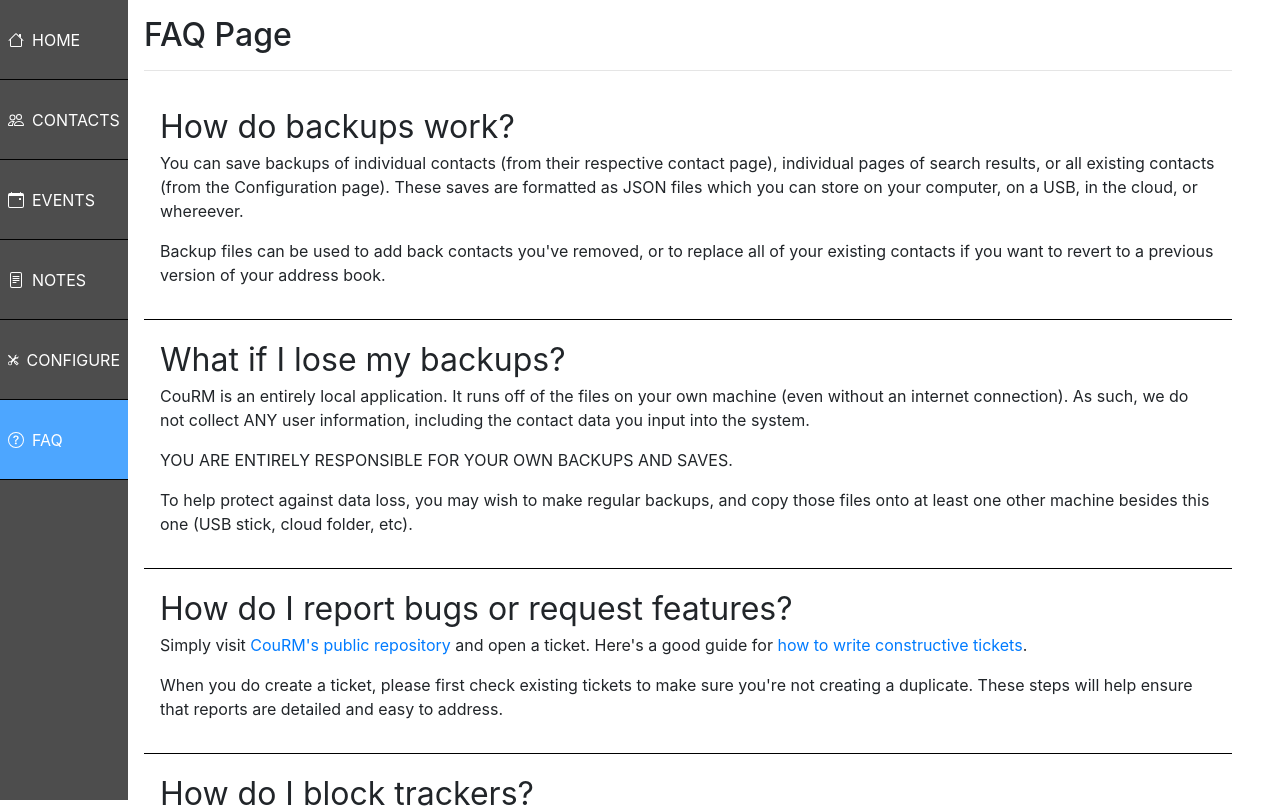
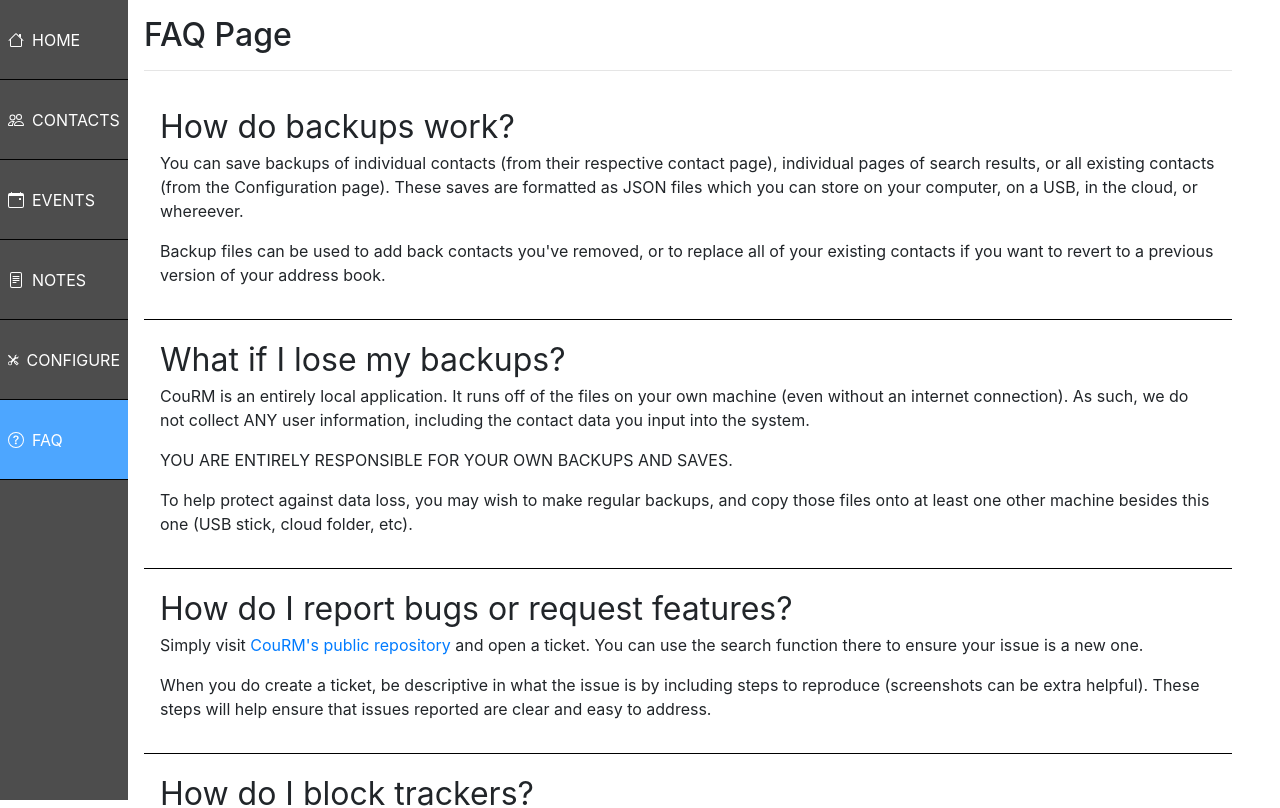
Before and after one commit to Jonathan-Paul-Wood/courm, a React (Create React App) app in the folder ui/: page /faq in a window 1280 px wide. Shown: the top 808 px of the page. Built offline with nearby package versions, Linux system fonts and the light colour scheme.

Commit message:
prep for beta release

```diff
--- a/ui/src/components/FaqHome/FaqHome.js
+++ b/ui/src/components/FaqHome/FaqHome.js
@@ -61,10 +61,10 @@
                 </div>
                 <div className="answer">
                     <p>
-                        Simply visit <a target="_blank" rel="noreferrer" href="https://github.com/Jonathan-Paul-Wood/courm">CouRM's public repository</a> and open a ticket. Here's a good guide for <a target="_blank" rel="noreferrer" href="https://github.com/Jonathan-Paul-Wood/courm">how to write constructive tickets</a>.
+                        Simply visit <a target="_blank" rel="noreferrer" href="https://github.com/Jonathan-Paul-Wood/courm/issues">CouRM's public repository</a> and open a ticket. You can use the search function there to ensure your issue is a new one.
                     </p>
                     <p>
-                        When you do create a ticket, please first check existing tickets to make sure you're not creating a duplicate. These steps will help ensure that reports are detailed and easy to address.
+                        When you do create a ticket, be descriptive in what the issue is by including steps to reproduce (screenshots can be extra helpful). These steps will help ensure that issues reported are clear and easy to address.
                     </p>
                 </div>
             </div>
```
Also changed, not shown: 1 other file (tests, documents, lock files or other folders).
